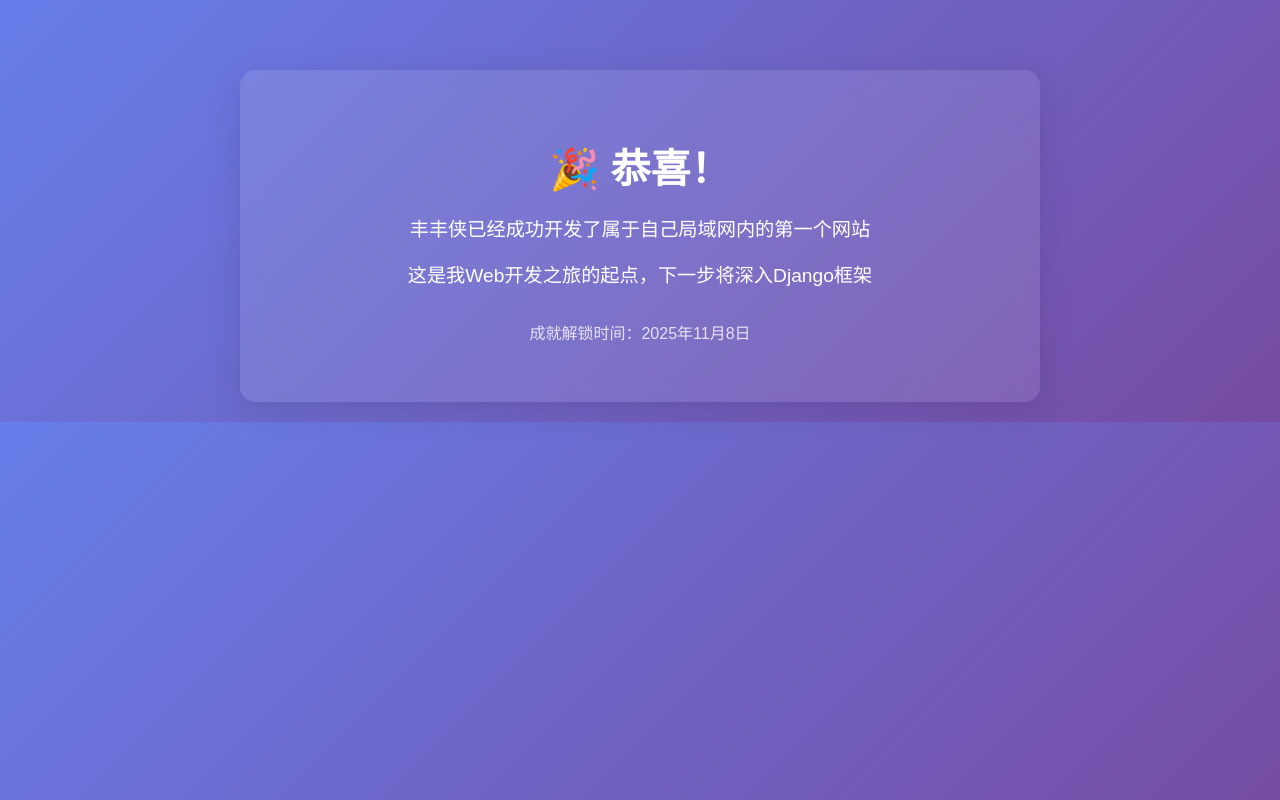
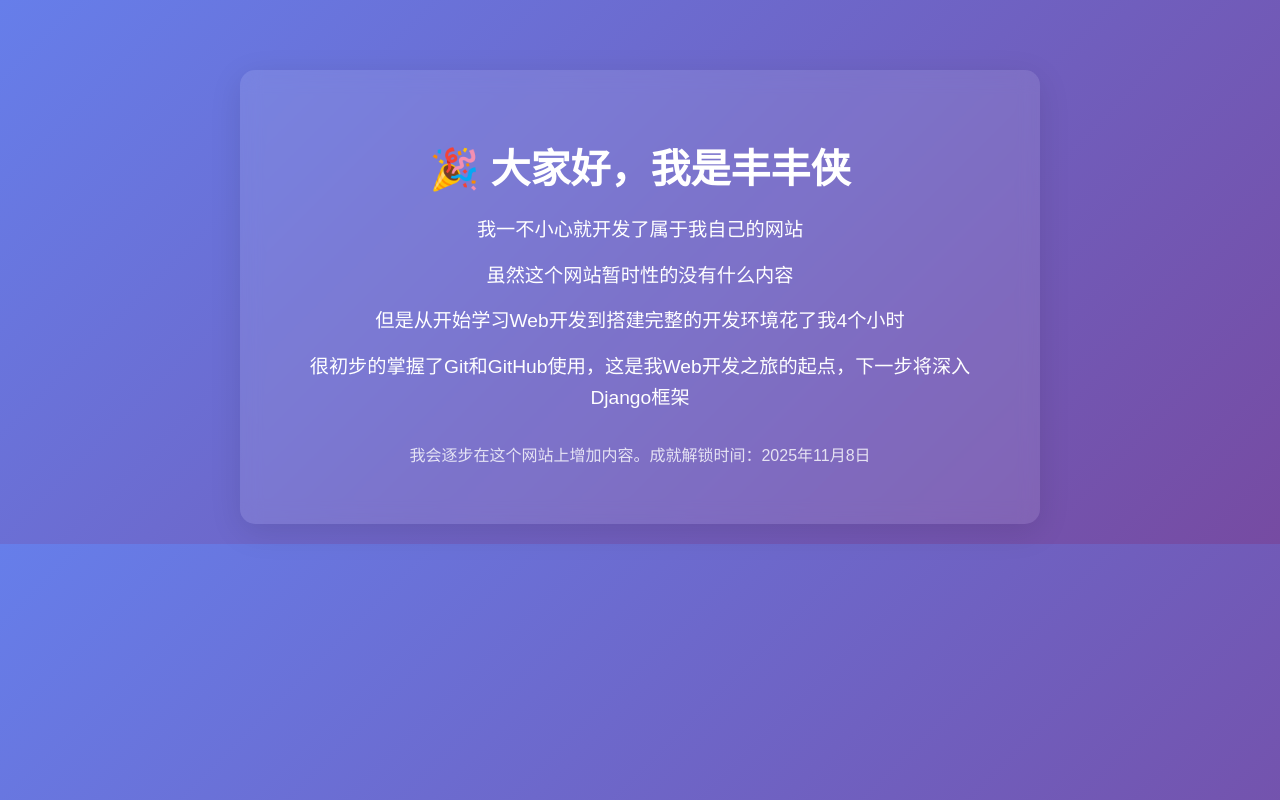
Before and after one commit to 925405626/925405626.github.io, a plain HTML site: page index.html in a window 1280 px wide. Drawn offline with Linux system fonts and the light colour scheme.

Commit message:
Update index.html

```diff
--- a/index.html
+++ b/index.html
@@ -40,10 +40,12 @@
 </head>
 <body>
     <div class="success-card">
-        <h1>🎉 恭喜！</h1>
-        <p>丰丰侠已经成功开发了属于自己局域网内的第一个网站</p>
-        <p>这是我Web开发之旅的起点，下一步将深入Django框架</p>
-        <p class="date">成就解锁时间：2025年11月8日</p>
+        <h1>🎉 大家好，我是丰丰侠</h1>
+        <p>我一不小心就开发了属于我自己的网站</p>
+        <p>虽然这个网站暂时性的没有什么内容</p>
+        <p>但是从开始学习Web开发到搭建完整的开发环境花了我4个小时</p>
+        <p>很初步的掌握了Git和GitHub使用，这是我Web开发之旅的起点，下一步将深入Django框架</p>
+        <p class="date">我会逐步在这个网站上增加内容。成就解锁时间：2025年11月8日</p>
     </div>
 </body>
 </html>
```
